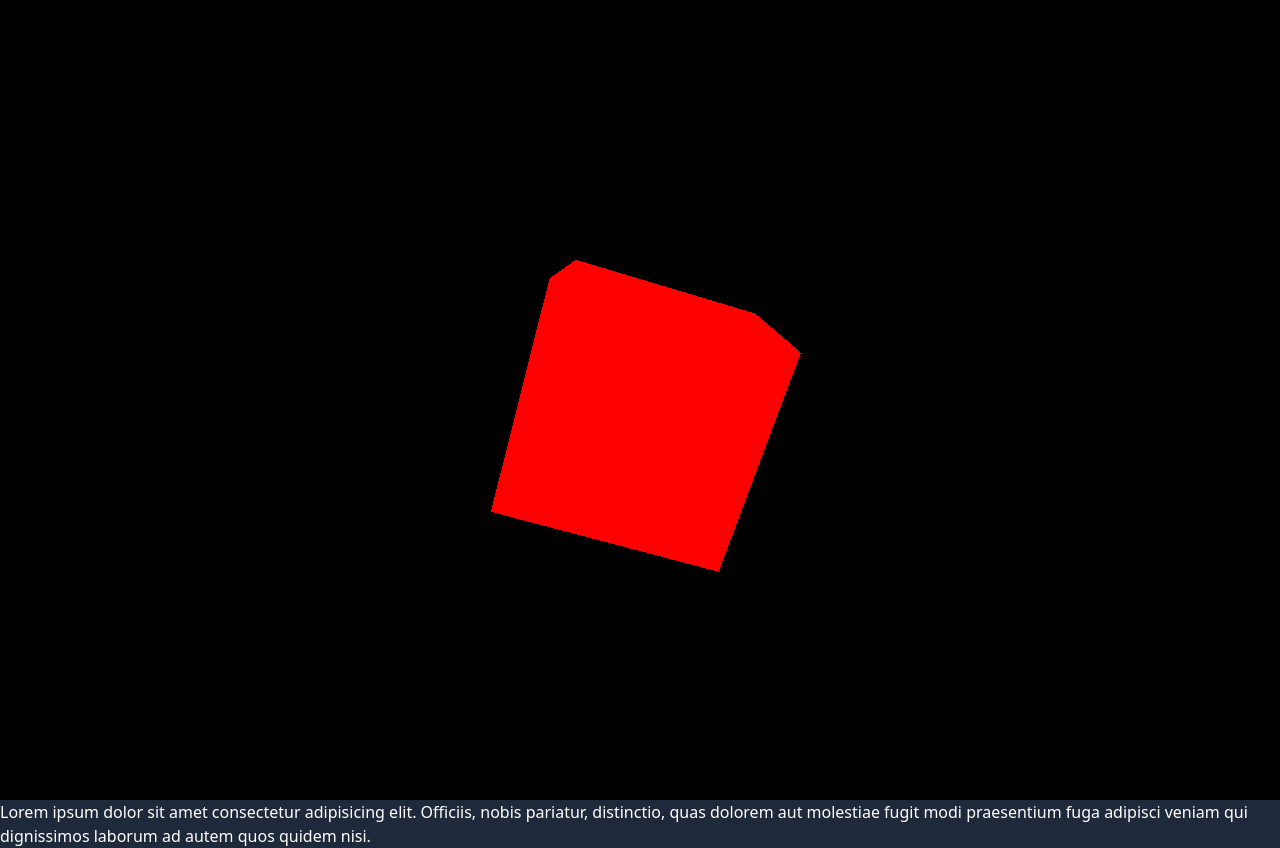
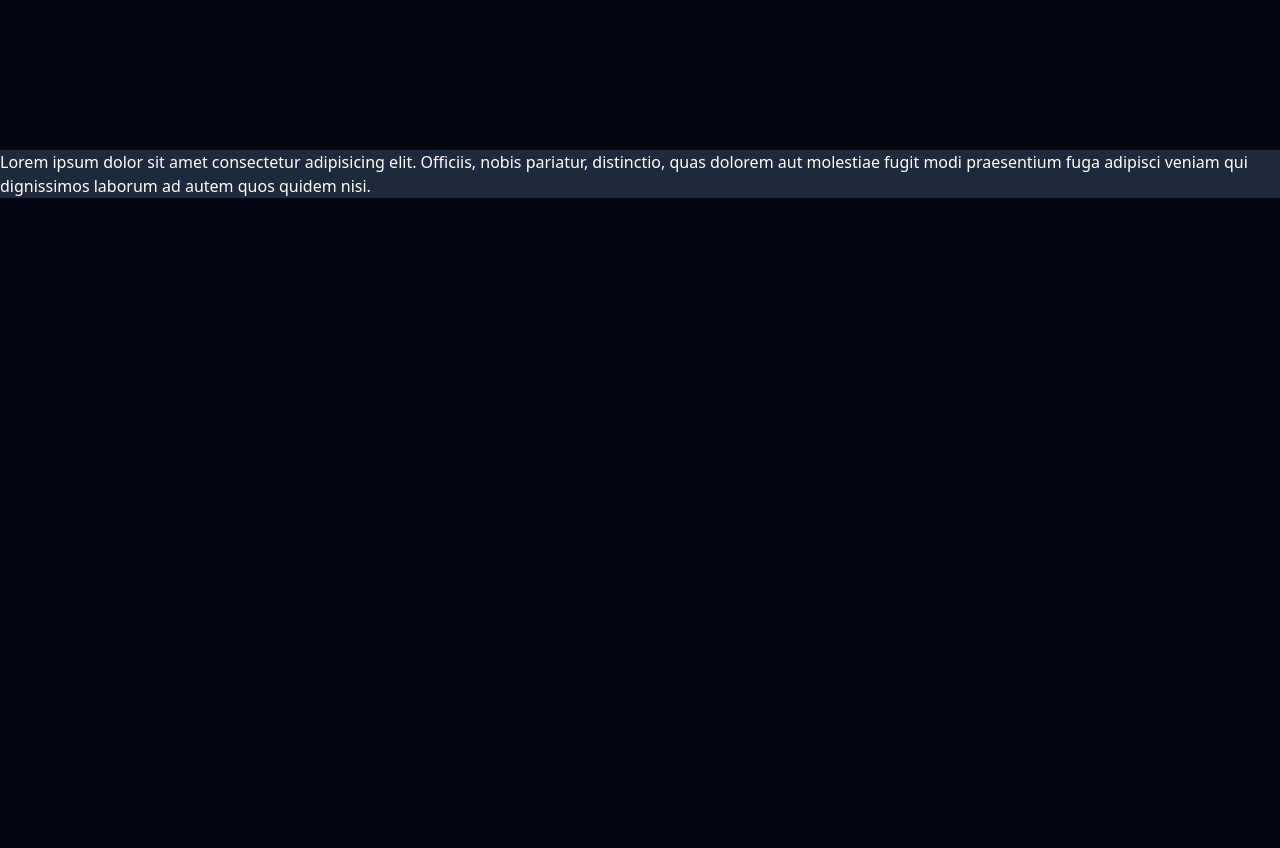
Before and after one commit to mh-miyad/LearnThreeJS, a website built with Vite: page index.html in a window 1280 px wide. After the commit the page ends 800 px from the top, so only its background shows below. Built offline with nearby package versions, Linux system fonts and the light colour scheme.

Commit message:
making new content

```diff
--- a/src/threeLearning.js
+++ /dev/null
@@ -1,43 +0,0 @@
-import * as THREE from "three";
-
-// Create a scene
-
-const scene = new THREE.Scene();
-
-// Create a camera
-
-const camera = new THREE.PerspectiveCamera(
-  65,
-  window.innerWidth / window.innerHeight,
-  0.1,
-  1000
-);
-camera.position.z = 5;
-
-//  add the camera to the scene
-
-scene.add(camera);
-
-// Create  Mash objects
-
-const box = new THREE.BoxGeometry(1, 1, 1);
-
-const material = new THREE.MeshBasicMaterial({ color: "red" });
-const mesh = new THREE.Mesh(box, material);
-mesh.position.z = 2;
-mesh.rotation.x = 1;
-scene.add(mesh);
-// create renderer
-const canvas = document.getElementById("draw");
-const renderer = new THREE.WebGLRenderer({ canvas: canvas });
-renderer.setSize(window.innerWidth, window.innerHeight);
-
-// Render loop
-let clock = new THREE.Clock();
-function animate() {
-  window.requestAnimationFrame(animate);
-  mesh.rotation.x = clock.getElapsedTime();
-  mesh.rotation.y = clock.getElapsedTime();
-  renderer.render(scene, camera);
-}
-animate();
```
Also changed, not shown: index.html (+1 -0 lines), src/main.js (deleted, +0 -33 lines).
